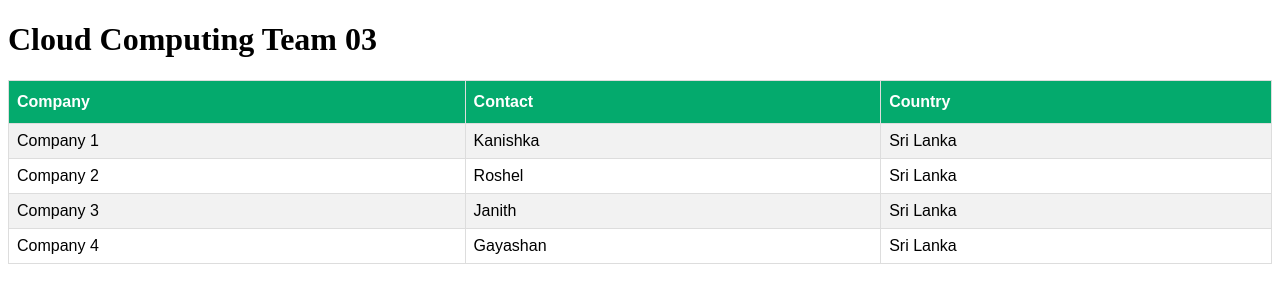
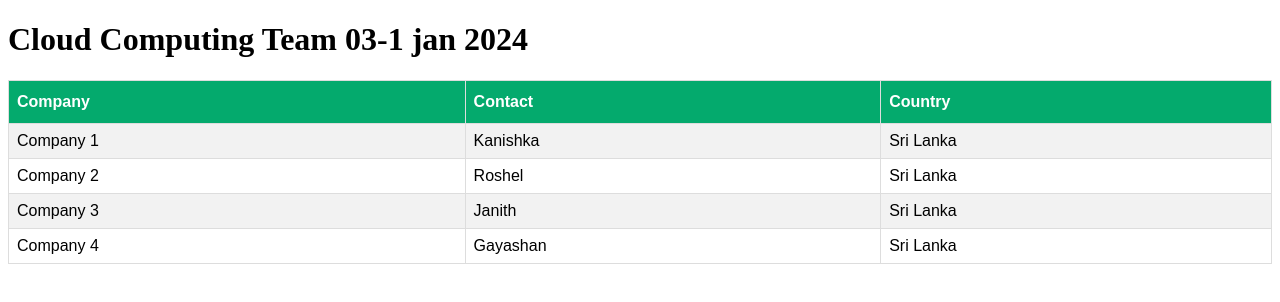
Before and after one commit to ugayashan/cicd, a plain HTML site: page index.html in a window 1280 px wide. Drawn offline with Linux system fonts and the light colour scheme.

Commit message:
Update index.html

```diff
--- a/index.html
+++ b/index.html
@@ -28,7 +28,7 @@
 </head>
 <body>
 
-<h1>Cloud Computing Team 03</h1>
+<h1>Cloud Computing Team 03-1 jan 2024</h1>
 
 <table id="customers">
   <tr>
```
